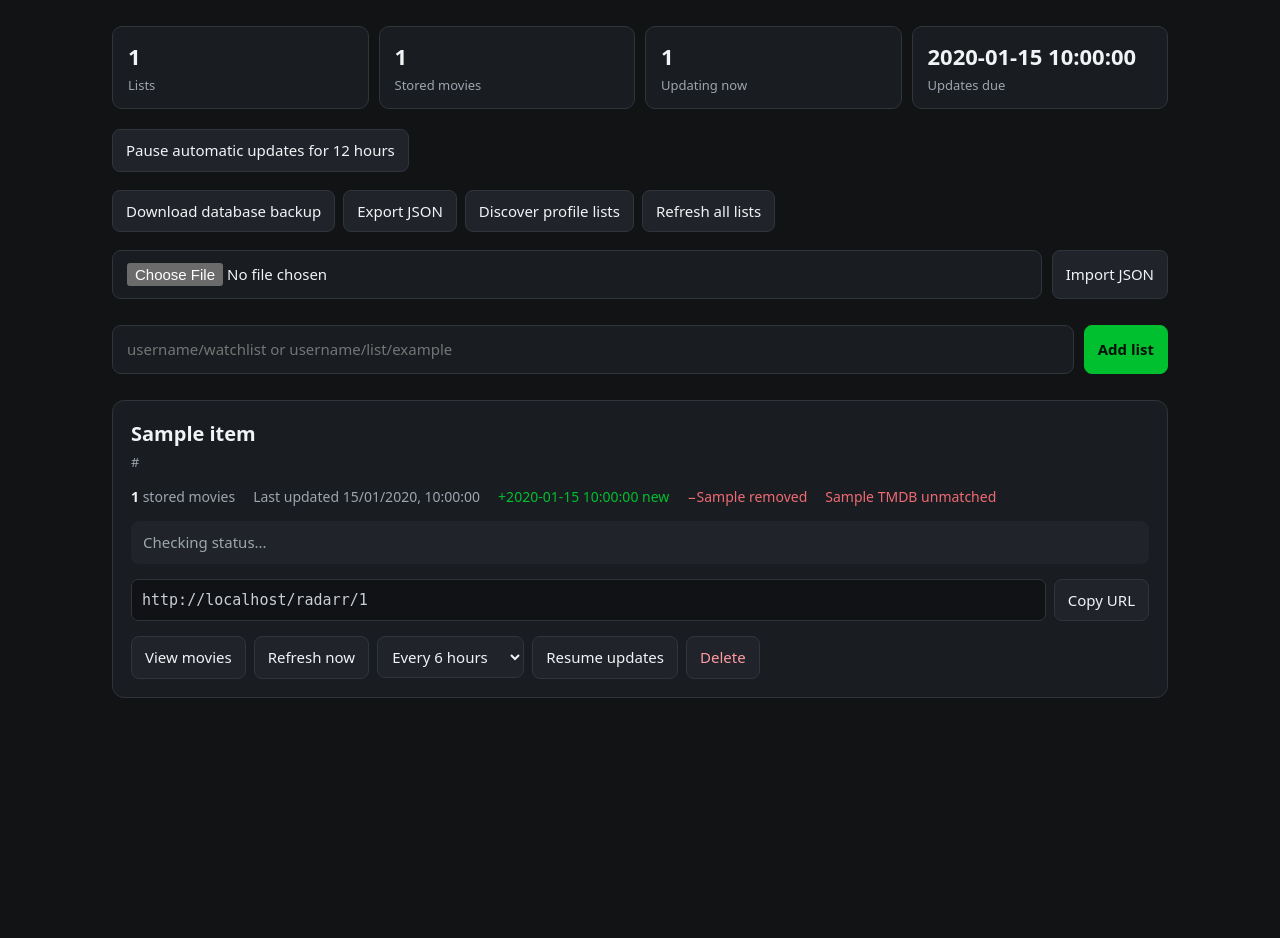
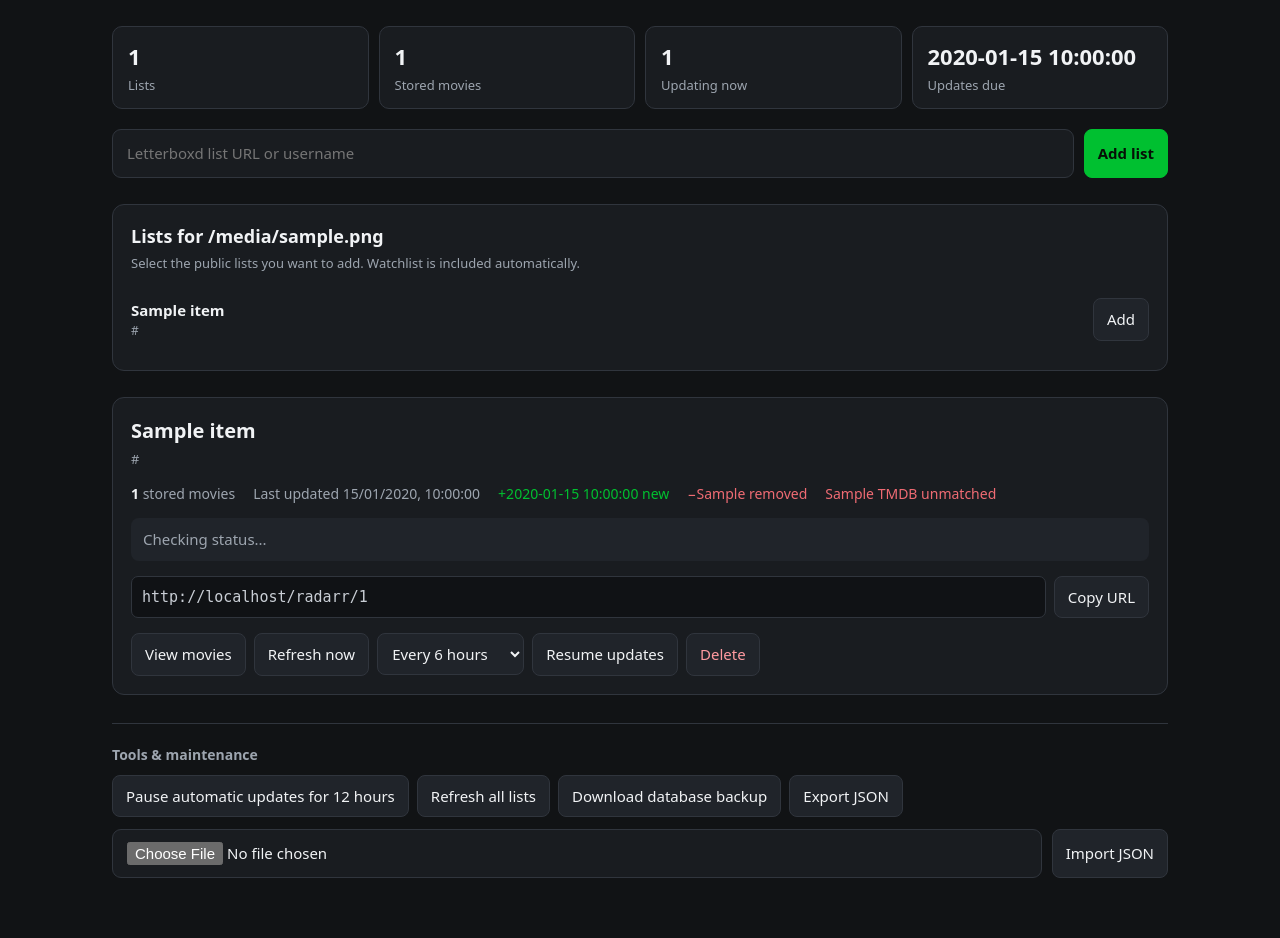
Before and after one commit to Furkan-x1/letterboxd-radarr-lists, a Flask app: template templates/index.html in a window 1280 px wide. Shown: the part 112-1050 px from the top of the page. Before the commit the page ends 810 px from the top, so only its background shows below. Run offline with Flask 3, Linux system fonts and the light colour scheme; the template is opened without the code that fills it: most values are stand-ins (such as "Sample title", 1, 10 or a date in 2020); parts of the project's set-up code (start-up, migrations or seed data) failed here and were passed over.

Commit message:
Reorganize dashboard and inline profile discovery

```diff
--- a/templates/index.html
+++ b/templates/index.html
@@ -9,7 +9,7 @@
 main{max-width:1100px;margin:0 auto;padding:38px 22px 60px}header{display:flex;justify-content:space-between;gap:20px;align-items:flex-start;margin-bottom:26px}h1{margin:0 0 6px;font-size:30px;letter-spacing:-.02em}.subtitle{margin:0;color:var(--muted)}
 a{color:var(--accent)}button,.button{border:1px solid var(--border);background:var(--panel2);color:var(--text);border-radius:8px;padding:9px 13px;font:inherit;cursor:pointer;text-decoration:none;display:inline-block}.button:hover,button:hover{border-color:#59616c}.primary{background:var(--accent);border-color:var(--accent);color:#061006;font-weight:650}.danger{color:#ff9aa0}.error{color:var(--danger);background:#2a171a;border:1px solid #512328;border-radius:8px;padding:10px 12px;margin-bottom:18px}.success{color:var(--accent);background:#14251a;border:1px solid #24532f;border-radius:8px;padding:10px 12px;margin-bottom:18px}
 .dashboard{display:grid;grid-template-columns:repeat(4,1fr);gap:10px;margin-bottom:20px}.metric{background:var(--panel);border:1px solid var(--border);border-radius:10px;padding:13px 15px}.metric strong{display:block;font-size:22px}.metric span{color:var(--muted);font-size:13px}
-.global-controls{display:flex;align-items:center;gap:12px;margin-bottom:18px}.tools{display:flex;gap:8px;flex-wrap:wrap;margin-bottom:18px}.global-paused{color:var(--warn)}.add{display:flex;gap:10px;margin-bottom:26px}.add input{flex:1;min-width:0;background:var(--panel);border:1px solid var(--border);color:var(--text);border-radius:9px;padding:12px 14px;font:inherit;outline:none}.add input:focus{border-color:var(--accent)}
+.global-controls{display:flex;align-items:center;gap:12px}.tools{display:flex;gap:8px;flex-wrap:wrap}.utility{margin-top:28px;padding-top:20px;border-top:1px solid var(--border)}.utility-title{margin:0 0 10px;font-size:14px;color:var(--muted);font-weight:600}.discovery{margin:18px 0 26px;background:var(--panel);border:1px solid var(--border);border-radius:12px;padding:18px}.discovery h2{margin:0 0 4px;font-size:18px}.discovery-subtitle{margin:0 0 14px;color:var(--muted);font-size:13px}.discovery-error{color:var(--warn);background:#292516;border:1px solid #514823;border-radius:8px;padding:9px 11px;margin:12px 0}.discovery-list{display:flex;align-items:center;justify-content:space-between;gap:16px;padding:11px 0;border-top:1px solid var(--border)}.discovery-list:first-of-type{border-top:0}.discovery-name{font-weight:600}.discovery-url{color:var(--muted);font-size:12px;word-break:break-all}.discovery-list form{margin:0}.global-paused{color:var(--warn)}.add{display:flex;gap:10px;margin-bottom:26px}.add input{flex:1;min-width:0;background:var(--panel);border:1px solid var(--border);color:var(--text);border-radius:9px;padding:12px 14px;font:inherit;outline:none}.add input:focus{border-color:var(--accent)}
 .cards{display:grid;gap:14px}.card{background:var(--panel);border:1px solid var(--border);border-radius:12px;padding:18px}.card-head{display:flex;justify-content:space-between;gap:20px;align-items:flex-start}.card h2{margin:0 0 4px;font-size:20px}.card h2 a{color:inherit;text-decoration:none}.card h2 a:hover{text-decoration:underline}.url{color:var(--muted);font-size:13px;word-break:break-all}.stats{display:flex;gap:18px;margin:14px 0;color:var(--muted);font-size:14px;flex-wrap:wrap}.stats strong{color:var(--text)}.change{color:var(--accent)}.removed{color:var(--danger)}
 .status{margin:10px 0;padding:10px 12px;border-radius:8px;background:var(--panel2);color:var(--muted)}.status.updating{color:var(--text)}.status.completed{color:var(--accent)}.status.error{color:var(--danger);background:#2a171a}.status.paused{color:var(--warn);background:#292516}.progress{height:5px;background:#2c3138;border-radius:99px;overflow:hidden;margin-top:8px}.progress>span{display:block;height:100%;background:var(--accent);width:0;transition:width .2s}.next{margin:8px 0;color:var(--muted);font-size:13px}
 .endpoint{display:flex;gap:8px;align-items:center;margin:15px 0}.endpoint code{flex:1;min-width:0;background:#101215;border:1px solid var(--border);border-radius:7px;padding:9px 10px;color:#c9ced5;overflow:hidden;text-overflow:ellipsis;white-space:nowrap}.actions{display:flex;gap:8px;flex-wrap:wrap;align-items:center}.inline-form{display:flex;gap:7px;align-items:center}.select{background:var(--panel2);border:1px solid var(--border);color:var(--text);border-radius:8px;padding:9px 10px;font:inherit}.empty{color:var(--muted);padding:35px 0;text-align:center}.top-link{color:var(--muted);text-decoration:none;font-size:13px}.top-link:hover{color:var(--text)}
@@ -25,13 +25,20 @@ a{color:var(--accent)}button,.button{border:1px solid var(--border);background:v
 <div class="metric"><strong>{{ active_count }}</strong><span>Updating now</span></div>
 <div class="metric"><strong>{{ due_count }}</strong><span>Updates due</span></div>
 </div>
-<div class="global-controls">
-{% if global_pause_until %}<form method="post" action="{{ url_for('resume_refresh') }}"><button type="submit">Resume automatic updates</button></form><div class="global-paused">Automatic updates paused for 12 hours</div>
-{% else %}<form method="post" action="{{ url_for('pause_refresh') }}"><button type="submit">Pause automatic updates for 12 hours</button></form>{% endif %}
+<form class="add" method="post" action="{{ url_for('create_list') }}"><input name="letterboxd_url" type="text" placeholder="Letterboxd list URL or username" required><button class="primary" type="submit">Add list</button></form>
+{% if discovery_profile %}
+<section class="discovery">
+<h2>Lists for {{ discovery_profile }}</h2>
+<p class="discovery-subtitle">Select the public lists you want to add. Watchlist is included automatically.</p>
+{% if discovery_error %}<div class="discovery-error">{{ discovery_error }}</div>{% endif %}
+{% for item in discovery_lists %}
+<div class="discovery-list">
+<div><div class="discovery-name">{{ item["name"] }}{% if item.get("is_watchlist") %} <span style="color:var(--muted);font-size:12px;font-weight:400">Watchlist</span>{% endif %}</div><div class="discovery-url">{{ item["url"] }}</div></div>
+<form method="post" action="{{ url_for('add_discovered_list') }}"><input type="hidden" name="letterboxd_url" value="{{ item["url"] }}"><button type="submit">Add</button></form>
 </div>
-<div class="tools"><a class="button" href="{{ url_for('backup_database') }}">Download database backup</a><a class="button" href="{{ url_for('export_data') }}">Export JSON</a><a class="button" href="{{ url_for('discover_page') }}">Discover profile lists</a>{% if lists %}<form method="post" action="{{ url_for('refresh_all') }}" onsubmit="return confirm('Refresh all lists now?');"><button type="submit">Refresh all lists</button></form>{% endif %}</div>
-<form class="add" method="post" action="{{ url_for('import_data') }}" enctype="multipart/form-data"><input name="file" type="file" accept=".json,application/json" required><button type="submit">Import JSON</button></form>
-<form class="add" method="post" action="{{ url_for('create_list') }}"><input name="letterboxd_url" type="text" placeholder="username/watchlist or username/list/example" required><button class="primary" type="submit">Add list</button></form>
+{% endfor %}
+</section>
+{% endif %}
 {% if not lists %}<p class="empty">No lists configured.</p>{% endif %}
 <div class="cards">
 {% for item in lists %}
@@ -43,7 +50,19 @@ a{color:var(--accent)}button,.button{border:1px solid var(--border);background:v
 {% if item["last_error"] %}<div class="status error">Last error: {{ item["last_error"] }}</div>{% endif %}
 <div class="actions"><a class="button" href="{{ url_for('list_detail', list_id=item['id']) }}">View movies</a><form class="inline-form" method="post" action="{{ url_for('manual_refresh', list_id=item['id']) }}"><button type="submit">Refresh now</button></form><form class="inline-form" method="post" action="{{ url_for('set_interval', list_id=item['id']) }}"><select class="select" name="update_interval_seconds" onchange="this.form.submit()" aria-label="Update interval"><option value="21600" {% if item['update_interval_seconds']==21600 %}selected{% endif %}>Every 6 hours</option><option value="43200" {% if item['update_interval_seconds']==43200 %}selected{% endif %}>Every 12 hours</option><option value="86400" {% if item['update_interval_seconds']==86400 %}selected{% endif %}>Every 24 hours</option></select></form><form class="inline-form" method="post" action="{{ url_for('toggle_list', list_id=item['id']) }}"><button type="submit">{{ "Pause updates" if item["enabled"] else "Resume updates" }}</button></form><form class="inline-form" method="post" action="{{ url_for('delete_list', list_id=item['id']) }}" onsubmit="return confirm('Delete this list and its stored movie data?');"><button class="danger" type="submit">Delete</button></form></div>
 </section>
-{% endfor %}</div></main>
+{% endfor %}</div>
+<section class="utility">
+<p class="utility-title">Tools & maintenance</p>
+<div class="tools">
+{% if global_pause_until %}<form class="inline-form" method="post" action="{{ url_for('resume_refresh') }}"><button type="submit">Resume automatic updates</button></form><div class="global-paused">Automatic updates paused for 12 hours</div>
+{% else %}<form class="inline-form" method="post" action="{{ url_for('pause_refresh') }}"><button type="submit">Pause automatic updates for 12 hours</button></form>{% endif %}
+{% if lists %}<form class="inline-form" method="post" action="{{ url_for('refresh_all') }}" onsubmit="return confirm('Refresh all lists now?');"><button type="submit">Refresh all lists</button></form>{% endif %}
+<a class="button" href="{{ url_for('backup_database') }}">Download database backup</a>
+<a class="button" href="{{ url_for('export_data') }}">Export JSON</a>
+</div>
+<form class="add" style="margin-top:12px;margin-bottom:0" method="post" action="{{ url_for('import_data') }}" enctype="multipart/form-data"><input name="file" type="file" accept=".json,application/json" required><button type="submit">Import JSON</button></form>
+</section>
+</main>
 <script>
 const DISPLAY_TIME_ZONE = {{ time_zone|tojson }};
 function formatLastUpdated(value){const date=new Date(value);if(Number.isNaN(date.getTime()))return value;try{return new Intl.DateTimeFormat("en-GB",{timeZone:DISPLAY_TIME_ZONE,year:"numeric",month:"2-digit",day:"2-digit",hour:"2-digit",minute:"2-digit",second:"2-digit",hour12:false}).format(date).replace(",","")}catch(_){return date.toLocaleString("en-GB")}}
```
